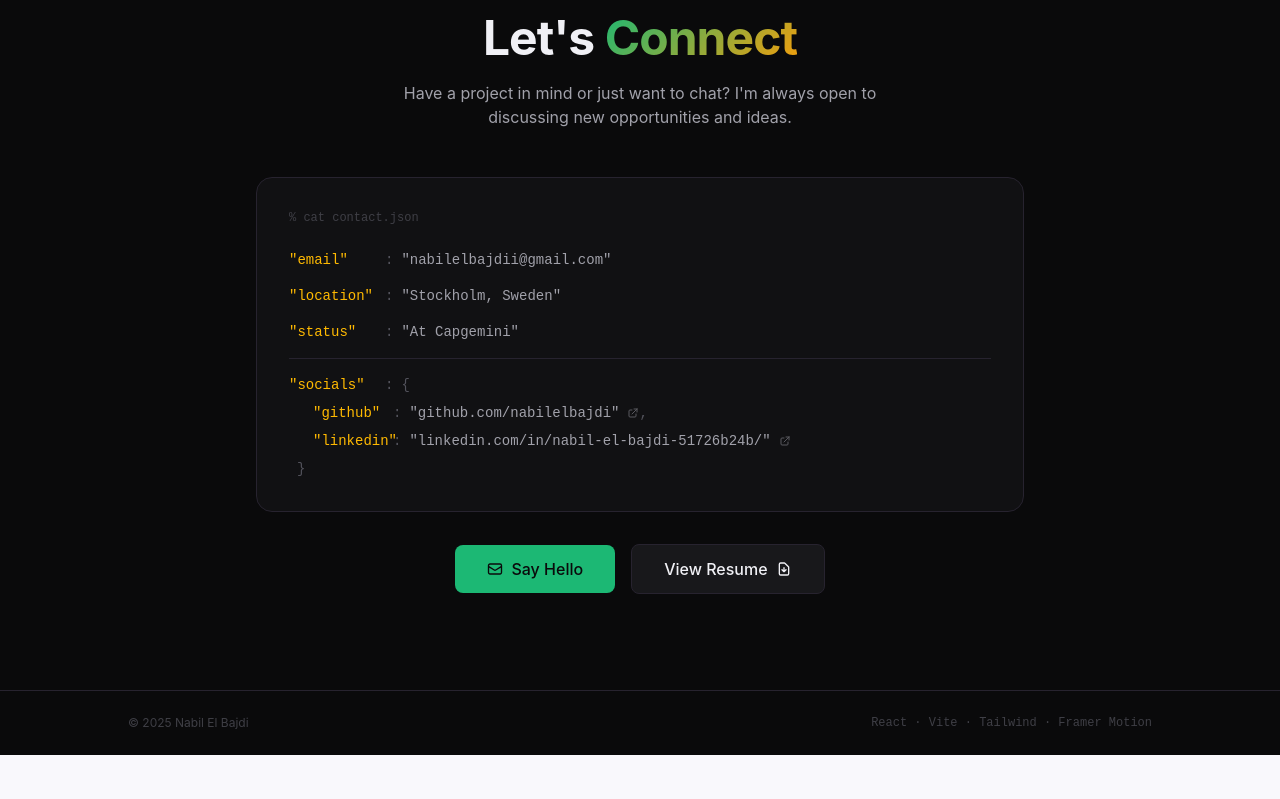
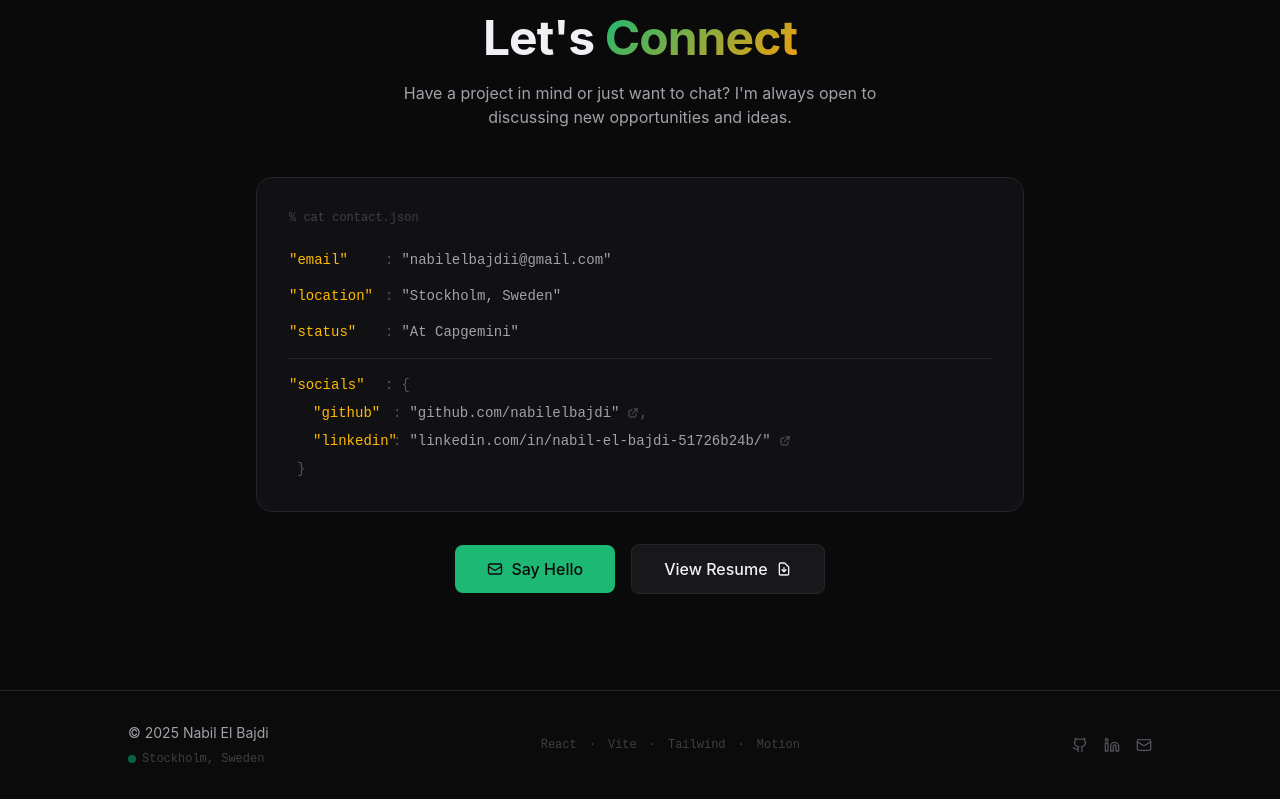
Before and after one commit to nabilelbajdi/nabil-portfolio, a React (Vite) app: page / in a window 1280 px wide. Shown: the part 3608-4407 px from the top of the page. Before the commit the page ends 4363 px from the top, so only its background shows below. Built offline with nearby package versions, Linux system fonts and the light colour scheme; a web font is replaced by a local one.

Commit message:
feat(footer): Enhance footer with social icons, tooltips, and interactive tech stack

```diff
--- a/src/v2/components/layout/Footer.jsx
+++ b/src/v2/components/layout/Footer.jsx
@@ -1,11 +1,89 @@
+import { Github, Linkedin, Mail, CircleCheck } from 'lucide-react';
+import { SOCIAL_LINKS } from '../../../data/socialLinks';
+import { Tooltip } from '../ui/Tooltip';
+
 export function Footer() {
   const currentYear = new Date().getFullYear();
 
   return (
-    <footer className="py-6 px-4 sm:px-6 border-t border-[var(--v2-border)]">
-      <div className="max-w-5xl mx-auto flex flex-col sm:flex-row items-center justify-between gap-3 text-xs text-[var(--v2-text-dimmed)]">
-        <span>© {currentYear} Nabil El Bajdi</span>
-        <span className="mono">React · Vite · Tailwind · Framer Motion</span>
+    <footer className="py-8 px-4 sm:px-6 border-t border-[var(--v2-border)] bg-[var(--v2-bg-secondary)]/30 backdrop-blur-sm">
+      <div className="max-w-5xl mx-auto flex flex-col md:flex-row items-center justify-between gap-6">
+
+        {/* Left: Copyright & Status */}
+        <div className="flex flex-col items-center md:items-start gap-2">
+          <div className="flex items-center gap-2 text-sm text-[var(--v2-text-secondary)]">
+            <span>© {currentYear} Nabil El Bajdi</span>
+          </div>
+          <div className="flex items-center gap-2 text-xs mono text-[var(--v2-text-dimmed)]">
+            <span className="flex items-center gap-1.5">
+              <span className="relative flex h-2 w-2">
+                <span className="relative inline-flex rounded-full h-2 w-2 bg-emerald-500/50"></span>
+              </span>
+              Stockholm, Sweden
+            </span>
+          </div>
+        </div>
+
+        {/* Center: Tech Stack (Visible on larger screens) */}
+        <div className="hidden md:flex gap-3 text-xs mono text-[var(--v2-text-dimmed)]">
+          <Tooltip content="react.dev" position="top">
+            <a href="https://react.dev" target="_blank" rel="noopener noreferrer" className="hover:text-[var(--v2-accent)] transition-colors cursor-pointer">React</a>
+          </Tooltip>
+          <span>·</span>
+          <Tooltip content="vitejs.dev" position="top">
+            <a href="https://vitejs.dev" target="_blank" rel="noopener noreferrer" className="hover:text-[var(--v2-accent)] transition-colors cursor-pointer">Vite</a>
+          </Tooltip>
+          <span>·</span>
+          <Tooltip content="tailwindcss.com" position="top">
+            <a href="https://tailwindcss.com" target="_blank" rel="noopener noreferrer" className="hover:text-[var(--v2-accent)] transition-colors cursor-pointer">Tailwind</a>
+          </Tooltip>
+          <span>·</span>
+          <Tooltip content="motion.dev" position="top">
+            <a href="https://motion.dev" target="_blank" rel="noopener noreferrer" className="hover:text-[var(--v2-accent)] transition-colors cursor-pointer">Motion</a>
+          </Tooltip>
+        </div>
+
+        {/* Right: Social Icons */}
+        <div className="flex items-center gap-4">
+          <Tooltip content="GitHub" position="top">
+            <a
+              href={SOCIAL_LINKS.github}
+              target="_blank"
+              rel="noopener noreferrer"
+              className="text-[var(--v2-text-muted)] hover:text-[var(--v2-accent)] transition-colors cursor-pointer"
+              aria-label="GitHub"
+            >
+              <Github className="w-4 h-4" />
+            </a>
+          </Tooltip>
+
+          <Tooltip content="LinkedIn" position="top">
+            <a
+              href={SOCIAL_LINKS.linkedin}
+              target="_blank"
+              rel="noopener noreferrer"
+              className="text-[var(--v2-text-muted)] hover:text-[var(--v2-accent)] transition-colors cursor-pointer"
+              aria-label="LinkedIn"
+            >
+              <Linkedin className="w-4 h-4" />
+            </a>
+          </Tooltip>
+
+          <Tooltip content="Email" position="top">
+            <a
+              href={`mailto:${SOCIAL_LINKS.email}`}
+              className="text-[var(--v2-text-muted)] hover:text-[var(--v2-accent)] transition-colors cursor-pointer"
+              aria-label="Email"
+            >
+              <Mail className="w-4 h-4" />
+            </a>
+          </Tooltip>
+        </div>
+      </div>
+
+      {/* Mobile Tech Stack (Bottom) */}
+      <div className="md:hidden flex justify-center mt-6 text-[10px] mono text-[var(--v2-text-dimmed)] gap-2">
+        <span>Built with React & Tailwind</span>
       </div>
     </footer>
   );
```
